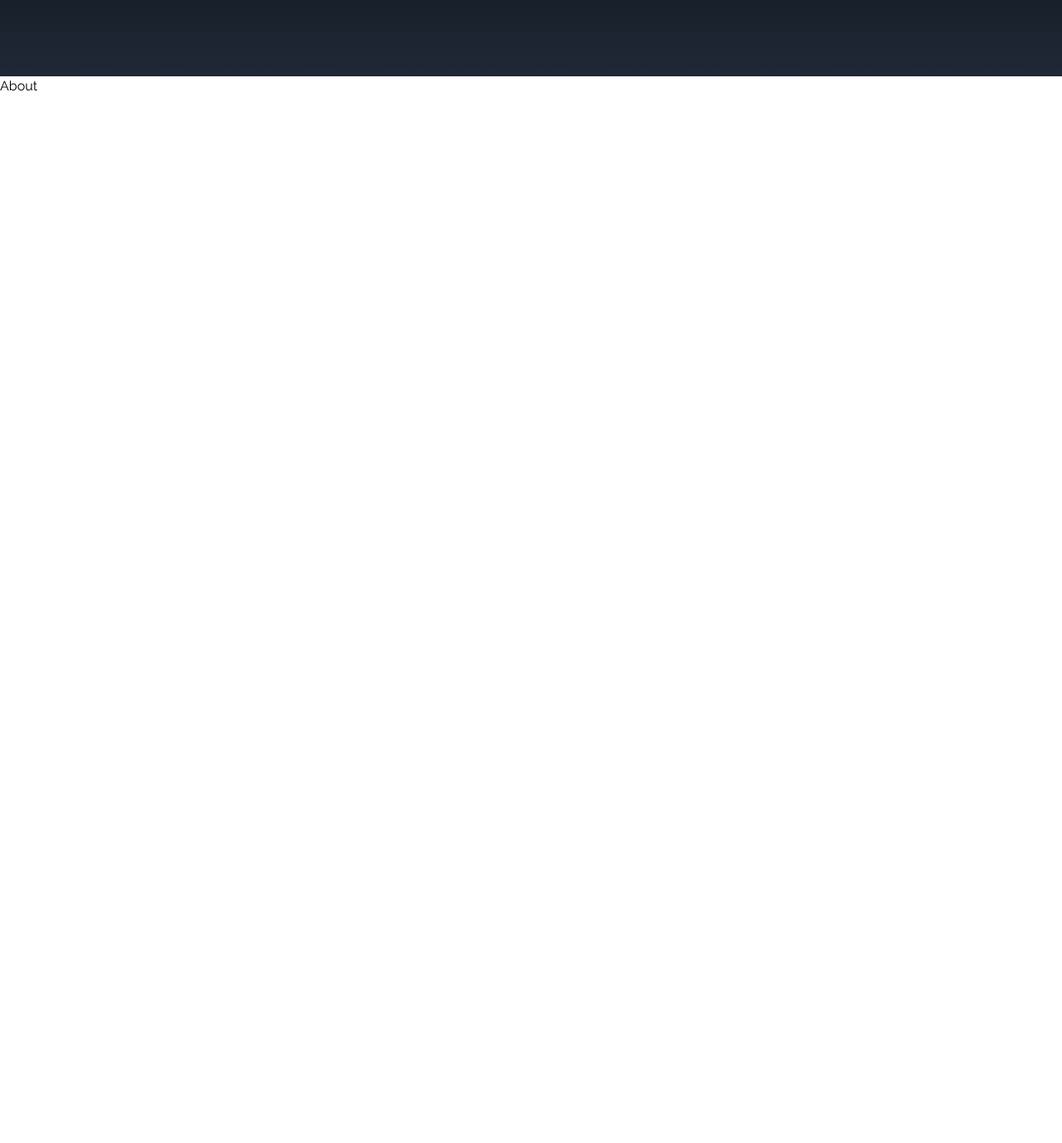
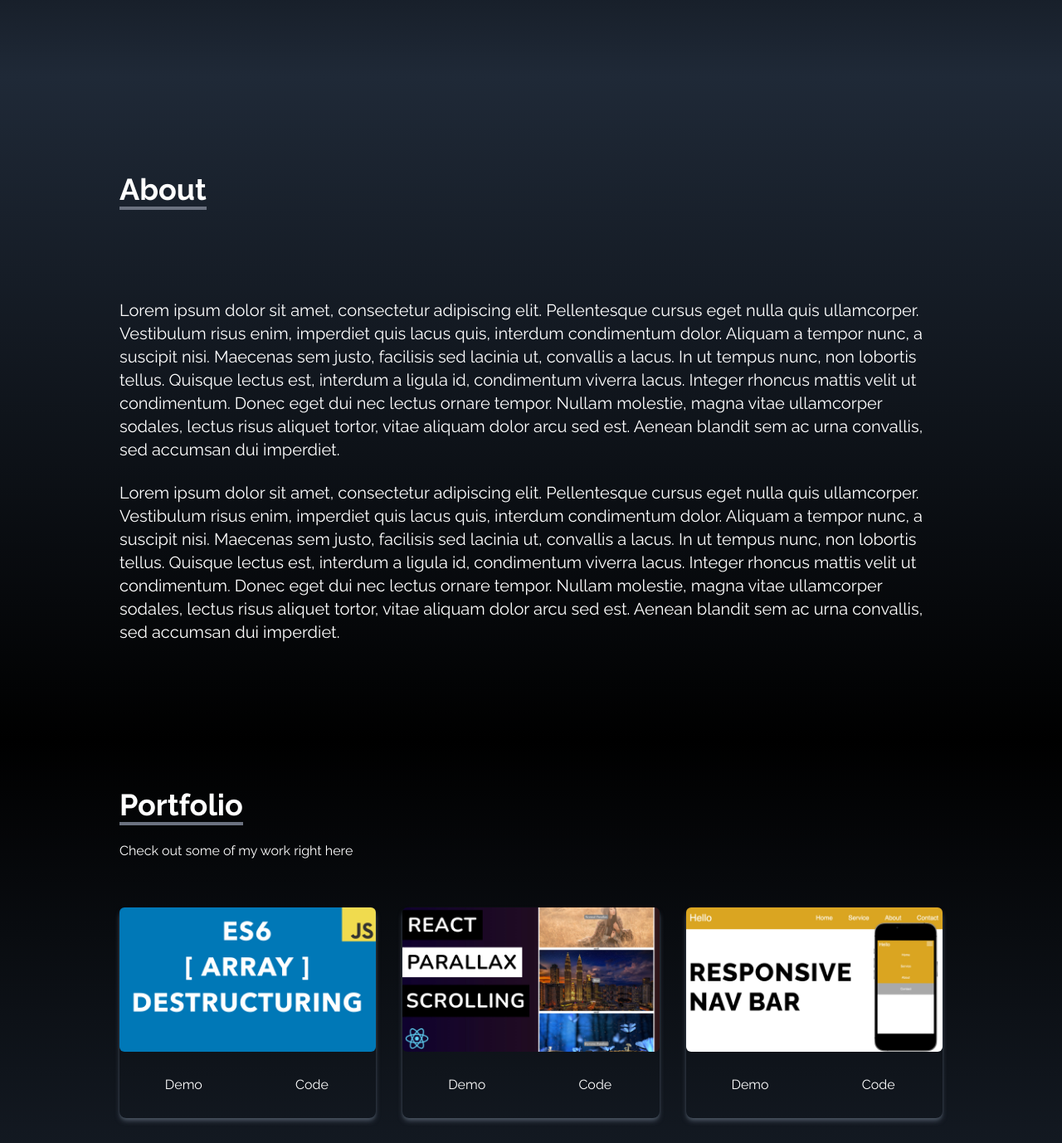
Before and after one commit to Sebmarine/myportfolio, a React (Create React App) app: page / in a window 1280 px wide. Shown: the part 708-2086 px from the top of the page at 83% size. Before the commit the page ends 824 px from the top, so only its background shows below. Built offline with nearby package versions, Linux system fonts and the light colour scheme.

Commit message:
about and portfolio sections added

```diff
--- a/src/App.js
+++ b/src/App.js
@@ -1,6 +1,7 @@
 import About from "./components/About";
 import Home from "./components/Home";
 import NavBar from "./components/NavBar";
+import Portfolio from "./components/Portfolio";
 import SocialLinks from "./components/SocialLinks";
 
 function App() {
@@ -9,6 +10,7 @@
       <NavBar />
       <Home />
       <About />
+      <Portfolio />
 
       <SocialLinks />
     </div>
--- a/src/components/About.jsx
+++ b/src/components/About.jsx
@@ -1,7 +1,45 @@
 import React from "react";
 
 const About = () => {
-  return <div>About</div>;
+  return (
+    <div
+      name="about"
+      className="w-full h-screen bg-gradient-to-b from-gray-800 to-black text-white"
+    >
+      <div className="max-w-screen-lg p-4 mx-auto flex flex-col justify-center w-full h-full">
+        <div className="pb-8">
+          <p className="text-4xl font-bold inline border-b-4 border-gray-500">
+            About
+          </p>
+        </div>
+        <p className="text-xl mt-20">
+          Lorem ipsum dolor sit amet, consectetur adipiscing elit. Pellentesque
+          cursus eget nulla quis ullamcorper. Vestibulum risus enim, imperdiet
+          quis lacus quis, interdum condimentum dolor. Aliquam a tempor nunc, a
+          suscipit nisi. Maecenas sem justo, facilisis sed lacinia ut, convallis
+          a lacus. In ut tempus nunc, non lobortis tellus. Quisque lectus est,
+          interdum a ligula id, condimentum viverra lacus. Integer rhoncus
+          mattis velit ut condimentum. Donec eget dui nec lectus ornare tempor.
+          Nullam molestie, magna vitae ullamcorper sodales, lectus risus aliquet
+          tortor, vitae aliquam dolor arcu sed est. Aenean blandit sem ac urna
+          convallis, sed accumsan dui imperdiet.
+        </p>
+        <br />
+        <p className="text-xl">
+          Lorem ipsum dolor sit amet, consectetur adipiscing elit. Pellentesque
+          cursus eget nulla quis ullamcorper. Vestibulum risus enim, imperdiet
+          quis lacus quis, interdum condimentum dolor. Aliquam a tempor nunc, a
+          suscipit nisi. Maecenas sem justo, facilisis sed lacinia ut, convallis
+          a lacus. In ut tempus nunc, non lobortis tellus. Quisque lectus est,
+          interdum a ligula id, condimentum viverra lacus. Integer rhoncus
+          mattis velit ut condimentum. Donec eget dui nec lectus ornare tempor.
+          Nullam molestie, magna vitae ullamcorper sodales, lectus risus aliquet
+          tortor, vitae aliquam dolor arcu sed est. Aenean blandit sem ac urna
+          convallis, sed accumsan dui imperdiet.
+        </p>
+      </div>
+    </div>
+  );
 };
 
 export default About;
--- a/src/components/Home.jsx
+++ b/src/components/Home.jsx
@@ -8,7 +8,7 @@
       name="home"
       className="h-screen w-full bg-gradient-to-b from-black via-black to-gray-800"
     >
-      <div className=" max-w-screen-lg mx-auto flex flex-col items-center justify-center h-full px-4 md:flex-row">
+      <div className="max-w-screen-lg mx-auto flex flex-col items-center justify-center h-full px-4 md:flex-row">
         <div className="flex flex-col justify-center h-full">
           <h2 className="text-4xl sm:text-7xl font-bold text-white">
             I'm a Full Stack Developer
--- /dev/null
+++ b/src/components/Portfolio.jsx
@@ -0,0 +1,74 @@
+import React from "react";
+import arrayDestruct from "../assets/portfolio/arrayDestruct.jpg";
+import installNode from "../assets/portfolio/installNode.jpg";
+import navbar from "../assets/portfolio/navbar.jpg";
+import reactParallax from "../assets/portfolio/reactParallax.jpg";
+import reactSmooth from "../assets/portfolio/reactSmooth.jpg";
+import reactWeather from "../assets/portfolio/reactWeather.jpg";
+
+const Portfolio = () => {
+  const portfolios = [
+    {
+      id: 1,
+      src: arrayDestruct,
+    },
+    {
+      id: 2,
+      src: reactParallax,
+    },
+    {
+      id: 3,
+      src: navbar,
+    },
+    {
+      id: 4,
+      src: reactSmooth,
+    },
+    {
+      id: 5,
+      src: installNode,
+    },
+    {
+      id: 6,
+      src: reactWeather,
+    },
+  ];
+
+  return (
+    <div
+      name="portfolio"
+      className="bg-gradient-to-b from-black to-gray-800 w-full text-white md:h-screen"
+    >
+      <div className="max-w-screen-lg p-4 mx-auto flex flex-col justify-center w-full h-full">
+        <div className="pb-8">
+          <p className="text-4xl font-bold inline border-b-4 border-gray-500">
+            Portfolio
+          </p>
+          <p className="py-6">Check out some of my work right here</p>
+        </div>
+
+        <div className="grid sm:grid-cols-2 md:grid-cols-3 gap-8 px-12 sm:px-0">
+          {portfolios.map(({ id, src }) => (
+            <div key={id} className="shadow-md shadow-gray-600 rounded-lg">
+              <img
+                src={src}
+                alt=""
+                className="rounded-md duration-200 hover:scale-105"
+              />
+              <div className="flex items-center justify-center">
+                <button className="w-1/2 px-6 py-3 m-4 duration-200 hover:scale-105">
+                  Demo
+                </button>
+                <button className="w-1/2 px-6 py-3 m-4 duration-200 hover:scale-105">
+                  Code
+                </button>
+              </div>
+            </div>
+          ))}
+        </div>
+      </div>
+    </div>
+  );
+};
+
+export default Portfolio;
```
